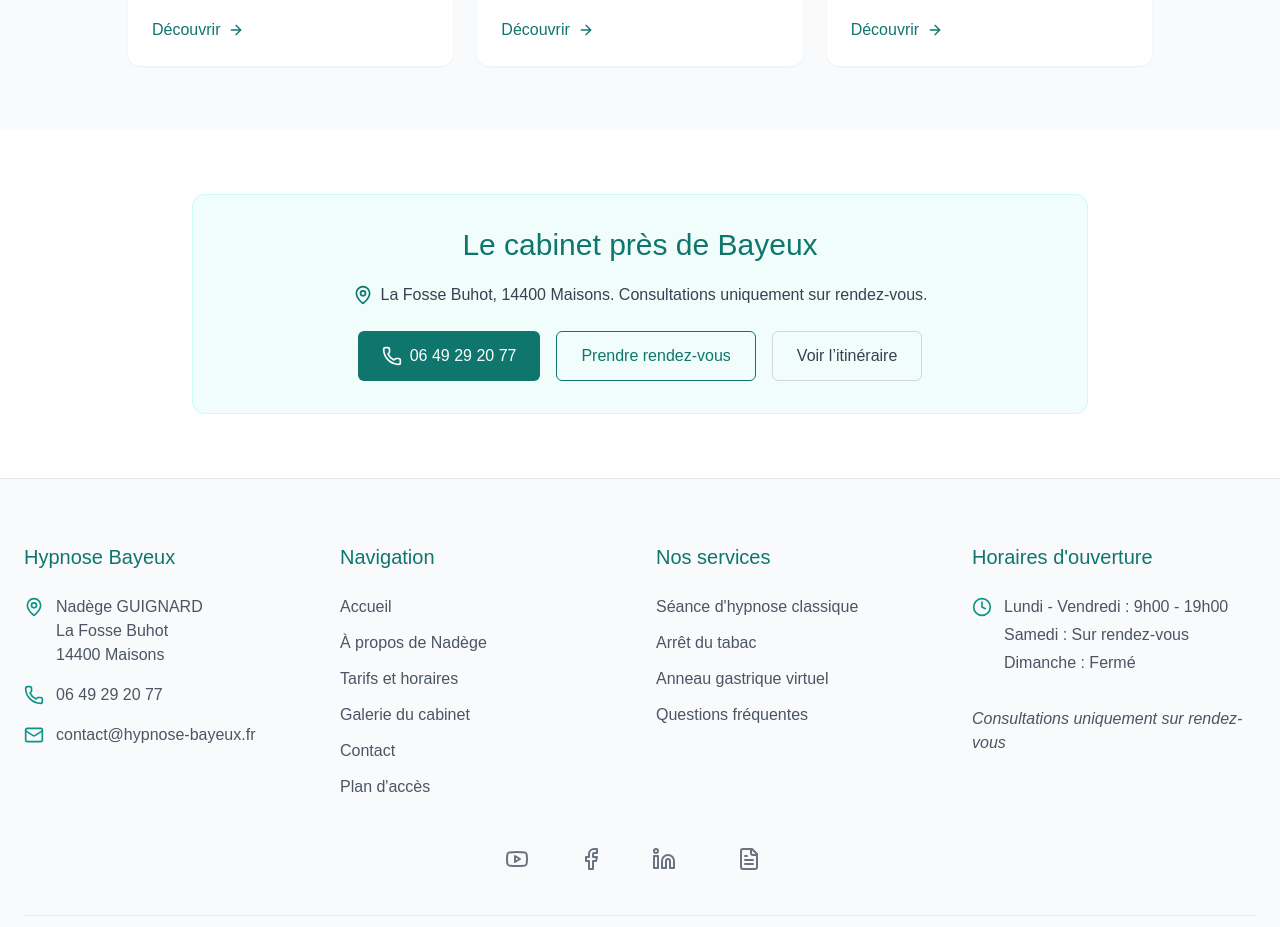
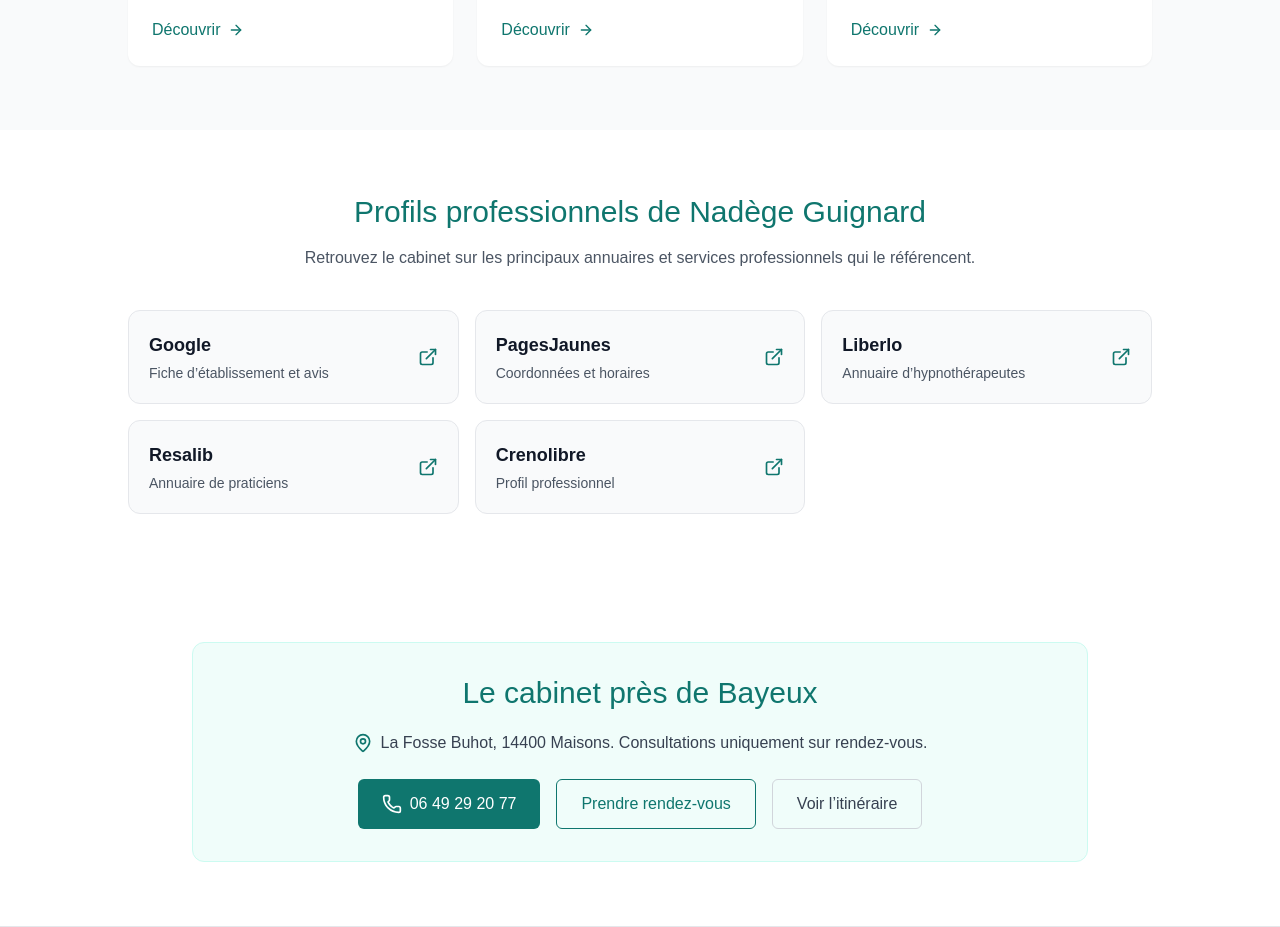
Before and after one commit to SachaG3/hypnose-bayeux, a Next.js app: page /a-propos in a window 1280 px wide. Shown: the part 1227-2154 px from the top of the page. Built offline with nearby package versions, Linux system fonts and the light colour scheme.

Commit message:
feat: ajouter les profils professionnels de Nadège

```diff
--- a/src/app/a-propos/page.tsx
+++ b/src/app/a-propos/page.tsx
@@ -1,11 +1,11 @@
 import type { Metadata } from 'next';
 import Image from 'next/image';
 import Link from 'next/link';
-import { MapPin, Phone, ArrowRight } from 'lucide-react';
+import { MapPin, Phone, ArrowRight, ExternalLink } from 'lucide-react';
 import Breadcrumbs from '@/components/Breadcrumbs';
 import JsonLd from '@/components/JsonLd';
 import { baseMetadata } from '../metadata';
-import { siteConfig } from '@/lib/seo';
+import { professionalProfiles, siteConfig } from '@/lib/seo';
 
 const pageTitle = 'Nadège Guignard, hypnothérapeute près de Bayeux';
 const pageDescription = 'Découvrez Nadège Guignard, son approche personnalisée de l’hypnose et son cabinet situé à Maisons, à 10 minutes de Bayeux.';
@@ -33,6 +33,7 @@ const personJsonLd = {
   jobTitle: 'Hypnothérapeute',
   url: `${siteConfig.url}/a-propos`,
   image: `${siteConfig.url}/nadegeGuignard.webp`,
+  sameAs: professionalProfiles.map((profile) => profile.url),
   worksFor: { '@id': `${siteConfig.url}/#business` },
   workLocation: {
     '@type': 'Place',
@@ -125,6 +126,37 @@ export default function AboutPage() {
         </div>
       </section>
 
+      <section className="bg-white py-16" aria-labelledby="profils-professionnels">
+        <div className="container mx-auto px-6">
+          <div className="mx-auto max-w-5xl">
+            <h2 id="profils-professionnels" className="mb-4 text-center font-serif text-3xl font-medium text-teal-700">
+              Profils professionnels de Nadège Guignard
+            </h2>
+            <p className="mx-auto mb-10 max-w-2xl text-center text-gray-600">
+              Retrouvez le cabinet sur les principaux annuaires et services professionnels qui le référencent.
+            </p>
+            <div className="grid gap-4 sm:grid-cols-2 lg:grid-cols-3">
+              {professionalProfiles.map((profile) => (
+                <a
+                  key={profile.label}
+                  href={profile.url}
+                  target="_blank"
+                  rel="noopener noreferrer"
+                  className="group flex items-center justify-between rounded-xl border border-gray-200 bg-gray-50 p-5 transition-colors hover:border-teal-200 hover:bg-teal-50 focus-visible:outline-2 focus-visible:outline-offset-2 focus-visible:outline-teal-700"
+                  aria-label={`Consulter la fiche ${profile.label} de Nadège Guignard`}
+                >
+                  <span>
+                    <strong className="block text-lg text-gray-900">{profile.label}</strong>
+                    <span className="mt-1 block text-sm text-gray-600">{profile.description}</span>
+                  </span>
+                  <ExternalLink className="ml-4 h-5 w-5 shrink-0 text-teal-700 transition-transform group-hover:-translate-y-0.5 group-hover:translate-x-0.5" aria-hidden="true" />
+                </a>
+              ))}
+            </div>
+          </div>
+        </div>
+      </section>
+
       <section className="bg-white py-16">
         <div className="container mx-auto px-6">
           <div className="mx-auto max-w-4xl rounded-xl border border-teal-100 bg-teal-50 p-8 text-center">
--- a/src/lib/seo.ts
+++ b/src/lib/seo.ts
@@ -1,3 +1,31 @@
+export const professionalProfiles = [
+  {
+    label: 'Google',
+    description: 'Fiche d’établissement et avis',
+    url: 'https://g.co/kgs/dGSS9Cj',
+  },
+  {
+    label: 'PagesJaunes',
+    description: 'Coordonnées et horaires',
+    url: 'https://www.pagesjaunes.fr/pros/56197235',
+  },
+  {
+    label: 'Liberlo',
+    description: 'Annuaire d’hypnothérapeutes',
+    url: 'https://liberlo.com/profil/nadege-guignard/',
+  },
+  {
+    label: 'Resalib',
+    description: 'Annuaire de praticiens',
+    url: 'https://www.resalib.fr/praticien/108302-nadege-guignard-hypnotherapeute-maisons',
+  },
+  {
+    label: 'Crenolibre',
+    description: 'Profil professionnel',
+    url: 'https://www.crenolibre.fr/therapeute/hypnotherapeute/maisons/cp/25404-nadege_guignard',
+  },
+] as const;
+
 export const siteConfig = {
   name: 'Hypnose Bayeux',
   url: 'https://www.hypnose-bayeux.fr',
@@ -24,6 +52,7 @@ export const businessJsonLd = {
   image: `${siteConfig.url}/og-image.jpg`,
   telephone: siteConfig.telephone,
   email: siteConfig.email,
+  sameAs: professionalProfiles.map((profile) => profile.url),
   priceRange: '70 € – 210 €',
   address: {
     '@type': 'PostalAddress',
```
Also changed, not shown: 1 other file (tests, documents, lock files or other folders).
